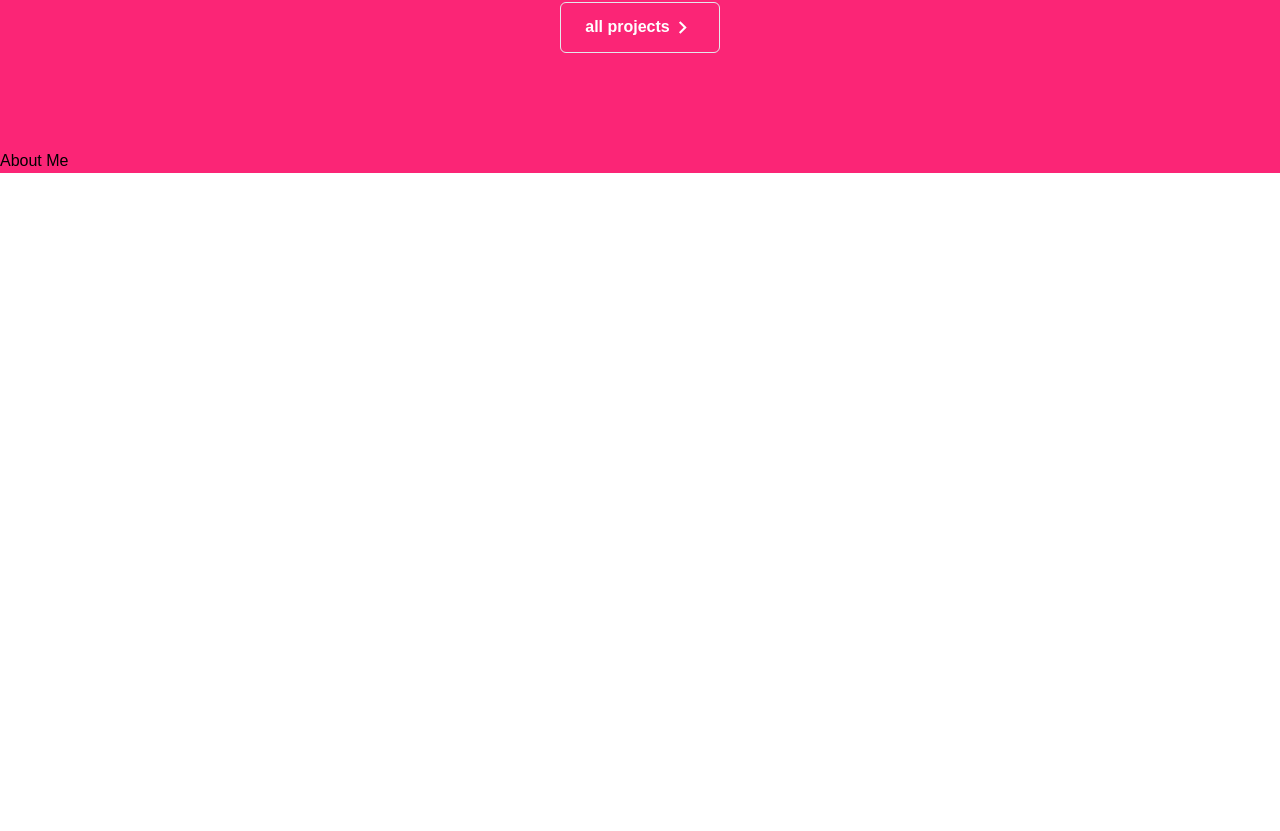
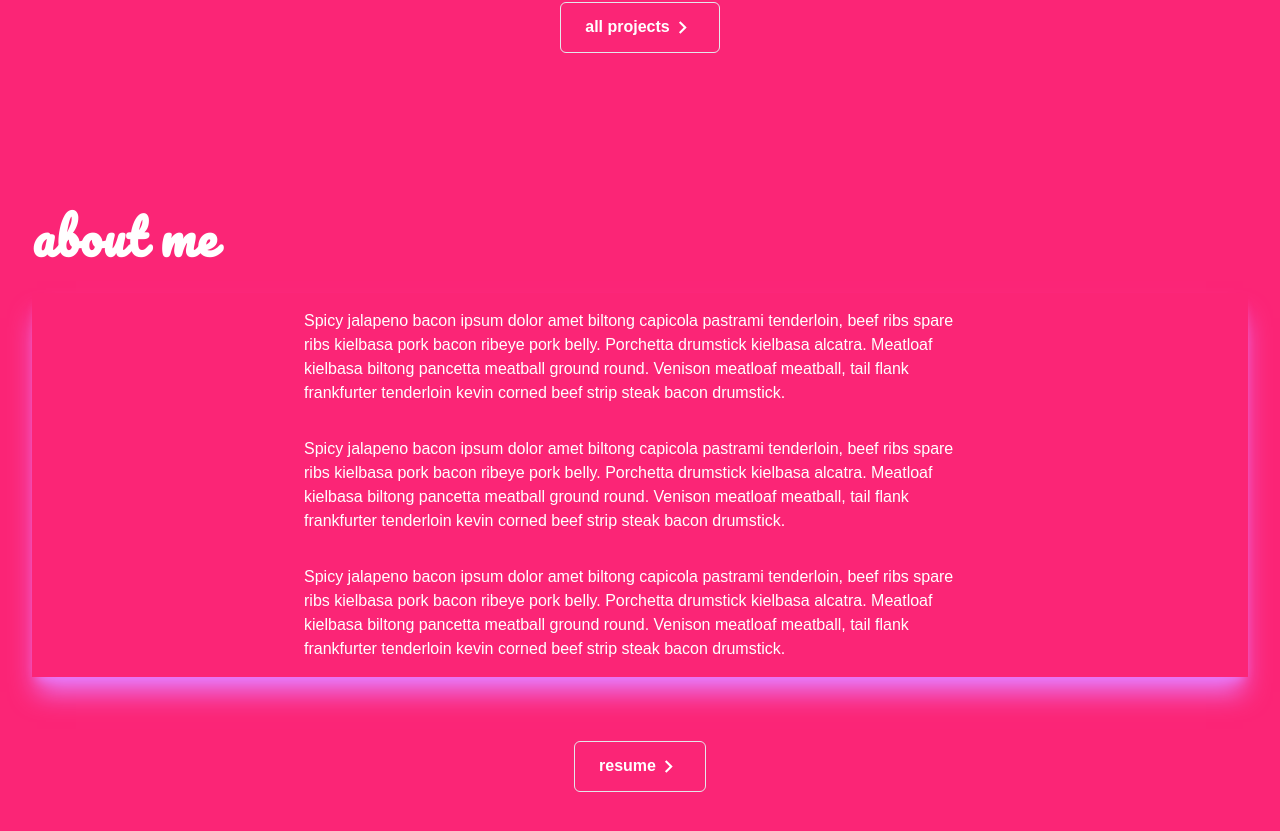
Before and after one commit to AdoraWyne/Adora_ChinYing, a Next.js app: page / in a window 1280 px wide. Shown: the part 2598-3429 px from the top of the page. Before the commit the page ends 2771 px from the top, so only its background shows below. Built offline with nearby package versions, Linux system fonts and the light colour scheme.

Commit message:
Done About Me Basic

```diff
--- a/components/AboutMe.jsx
+++ b/components/AboutMe.jsx
@@ -1,8 +1,38 @@
 import React from "react";
+import Link from "next/link"
+
+import {MdExpandMore} from "react-icons/md"
 
 const AboutMe = () => {
     return (
-        <div>About Me</div>
+        <div id="aboutme" className="w-full">
+            <div className="max-w-screen-xl mx-auto px-8 py-16 text-center md:text-left">
+                <h2 className="text-white font-logo text-3xl md:text-5xl tracking-wide font-bold">
+                    about me
+                </h2>
+
+                <div className="shadow-xl shadow-fuchsia-400 my-8 px-8">
+                    <p className="text-white py-4 max-w-2xl mx-auto">
+                    Spicy jalapeno bacon ipsum dolor amet biltong capicola pastrami tenderloin, beef ribs spare ribs kielbasa pork bacon ribeye pork belly. Porchetta drumstick kielbasa alcatra. Meatloaf kielbasa biltong pancetta meatball ground round. Venison meatloaf meatball, tail flank frankfurter tenderloin kevin corned beef strip steak bacon drumstick.
+                    </p>
+                    <p className="text-white py-4 max-w-2xl mx-auto">
+                    Spicy jalapeno bacon ipsum dolor amet biltong capicola pastrami tenderloin, beef ribs spare ribs kielbasa pork bacon ribeye pork belly. Porchetta drumstick kielbasa alcatra. Meatloaf kielbasa biltong pancetta meatball ground round. Venison meatloaf meatball, tail flank frankfurter tenderloin kevin corned beef strip steak bacon drumstick.
+                    </p>
+                    <p className="text-white py-4 max-w-2xl mx-auto">
+                    Spicy jalapeno bacon ipsum dolor amet biltong capicola pastrami tenderloin, beef ribs spare ribs kielbasa pork bacon ribeye pork belly. Porchetta drumstick kielbasa alcatra. Meatloaf kielbasa biltong pancetta meatball ground round. Venison meatloaf meatball, tail flank frankfurter tenderloin kevin corned beef strip steak bacon drumstick.
+                    </p>
+                </div>
+
+                <div className="flex items-center justify-center gap-10">
+                    <Link href='/resume.pdf' download={true}>
+                    <div className="group flex items-center justify-center my-8 text-white px-6 py-3 font-bold border rounded-md hover:border-themedPurple hover:scale-110">
+                        resume
+                        <span className="-rotate-90 duration-100 ease-in group-hover:rotate-0"><MdExpandMore size={25} /></span>
+                    </div>
+                    </Link>
+                </div>
+            </div>
+        </div>
     )
 }
 
```
Also changed, not shown: 1 other file (tests, documents, lock files or other folders).
